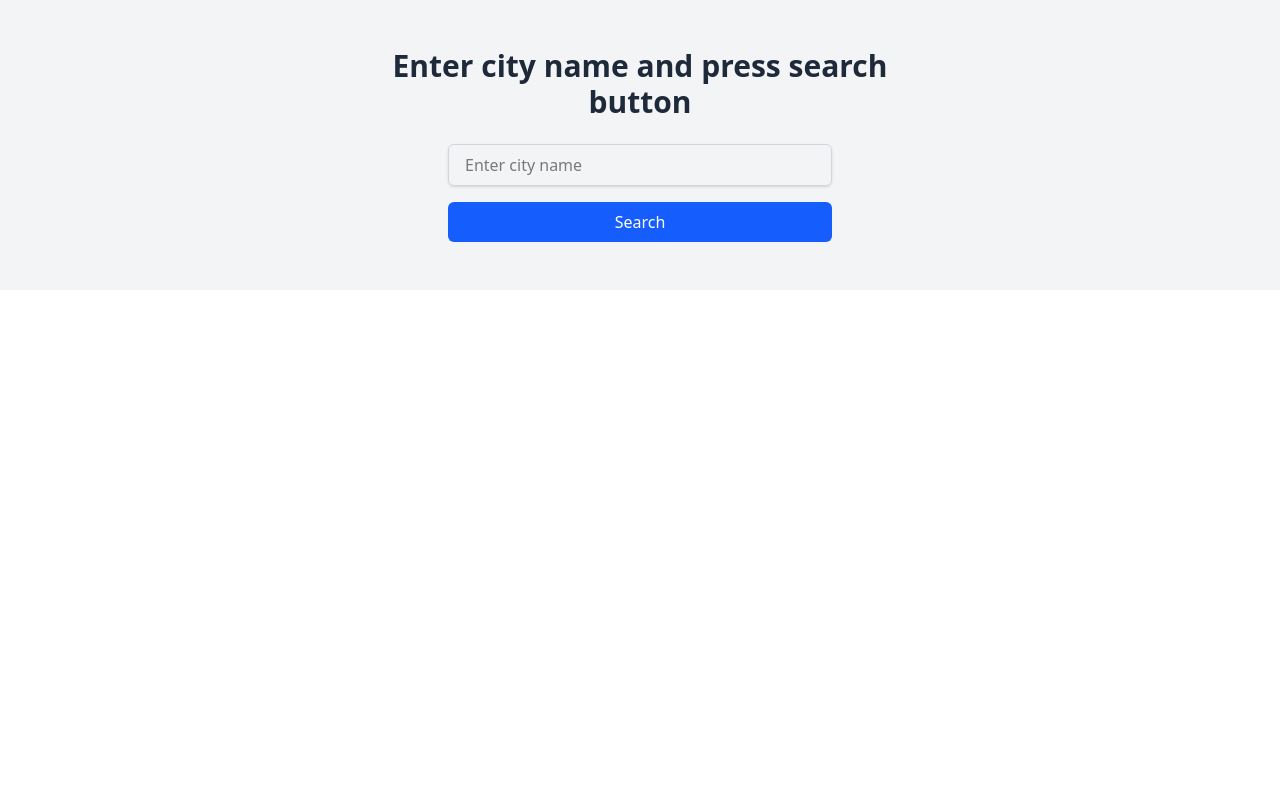
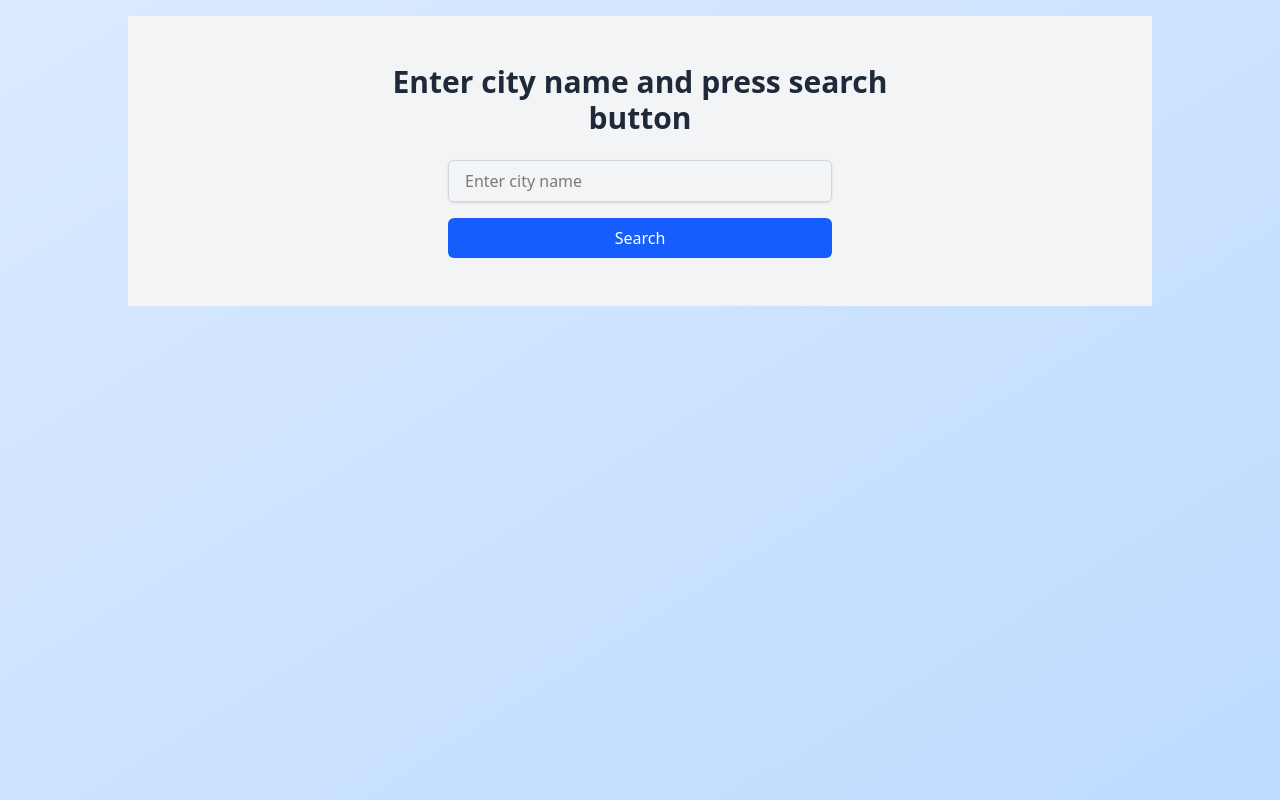
Before and after one commit to Ndima-karabo17/Weather-Application, a React (Vite) app: page / in a window 1280 px wide. Built offline with nearby package versions, Linux system fonts and the light colour scheme.

Commit message:
Update App.tsx
I added manual weekly weather just to style it while working with my API problem

```diff
--- a/src/App.tsx
+++ b/src/App.tsx
@@ -1,19 +1,19 @@
 import './App.css';
-import './index.css'
+import './index.css';
 import Search from './components/Search';
 import Alert from './components/Alert';
 import Weather from './components/Weather';
+import WeeklyWeather from './components/WeeklyWeather';
+
 import type { DailyForecast, WeatherData } from './types';
 import { useState, type FC } from 'react';
-import WeeklyWeather from './components/WeeklyWeather';
-
 
 const App: FC = () => {
   const [weatherData, setWeatherData] = useState<WeatherData | null>(null);
+  const [forecastData, setForecastData] = useState<DailyForecast[]>([]);
   const [loading, setLoading] = useState(false);
   const [error, setError] = useState('');
   const [alertMsg, setAlertMsg] = useState('');
-const [forecastData, setForecastData] = useState<DailyForecast[]>([]);
 
   const handleSearch = async (city: string) => {
     if (!city.trim()) {
@@ -24,9 +24,10 @@ const [forecastData, setForecastData] = useState<DailyForecast[]>([]);
     setAlertMsg('');
     setError('');
     setLoading(true);
-setForecastData(forecastData);
+
     try {
       const API_KEY = '2af682340b186e44c1923720521ab60f';
+
       const res = await fetch(
         `https://api.openweathermap.org/data/2.5/weather?q=${encodeURIComponent(
           city
@@ -40,43 +41,61 @@ setForecastData(forecastData);
 
       const data: WeatherData = await res.json();
       setWeatherData(data);
+
+//To be edited
+      const sampleForecast: DailyForecast[] = [
+        { day: 'Mon', temp: '28°C', icon: 'https://openweathermap.org/img/wn/01d@2x.png' },
+        { day: 'Tue', temp: '30°C', icon: 'https://openweathermap.org/img/wn/02d@2x.png' },
+        { day: 'Wed', temp: '29°C', icon: 'https://openweathermap.org/img/wn/03d@2x.png' },
+        { day: 'Thu', temp: '26°C', icon: 'https://openweathermap.org/img/wn/04d@2x.png' },
+        { day: 'Fri', temp: '27°C', icon: 'https://openweathermap.org/img/wn/01d@2x.png' },
+        { day: 'Sat', temp: '31°C', icon: 'https://openweathermap.org/img/wn/02d@2x.png' },
+        { day: 'Sun', temp: '32°C', icon: 'https://openweathermap.org/img/wn/03d@2x.png' },
+      ];
+
+      setForecastData(sampleForecast);
     } catch (err) {
       setError((err as Error).message);
       setWeatherData(null);
+      setForecastData([]);
     } finally {
       setLoading(false);
     }
   };
 
   return (
-   <>
+    <div className="min-h-screen bg-gradient-to-br from-blue-100 to-blue-200 p-4">
+      <div className="max-w-5xl mx-auto space-y-6">
+        <Search title="Enter city name and press search button" onSearch={handleSearch} />
 
-    <div className="App">
-      <Search title="Enter city name and press search button" onSearch={handleSearch} />
+        {loading && (
+          <h2 className="text-2xl text-center font-semibold text-gray-700">Loading...</h2>
+        )}
 
-      {loading && <h2 className="text-2xl py-4 text-center">Loading...</h2>}
+        {alertMsg && (
+          <Alert message={alertMsg} onClose={() => setAlertMsg('')} />
+        )}
 
-      {!loading && weatherData && <Weather data={weatherData} />}
+        {error && (
+          <Alert message={error} onClose={() => setError('')} />
+        )}
 
-      {alertMsg && (
-        <Alert
-          message={alertMsg}
-          onClose={() => setAlertMsg('')}
-        />
-      )}
-{!loading && forecastData.length > 0 && (
-  <WeeklyWeather forecastData={forecastData} />
-)}
-      {error && (
-        <Alert
-          message={error}
-          onClose={() => setError('')}
-        />
-      )}
+        {!loading && weatherData && (
+          <div className="flex flex-col md:flex-row gap-6">
+            <div className="md:w-1/2">
+              <Weather data={weatherData} />
+            </div>
+
+            {forecastData.length > 0 && (
+              <div className="md:w-1/2">
+                <WeeklyWeather forecastData={forecastData} />
+              </div>
+            )}
+          </div>
+        )}
+      </div>
     </div>
-
-   </>
-   );
+  );
 };
 
 export default App;
```
